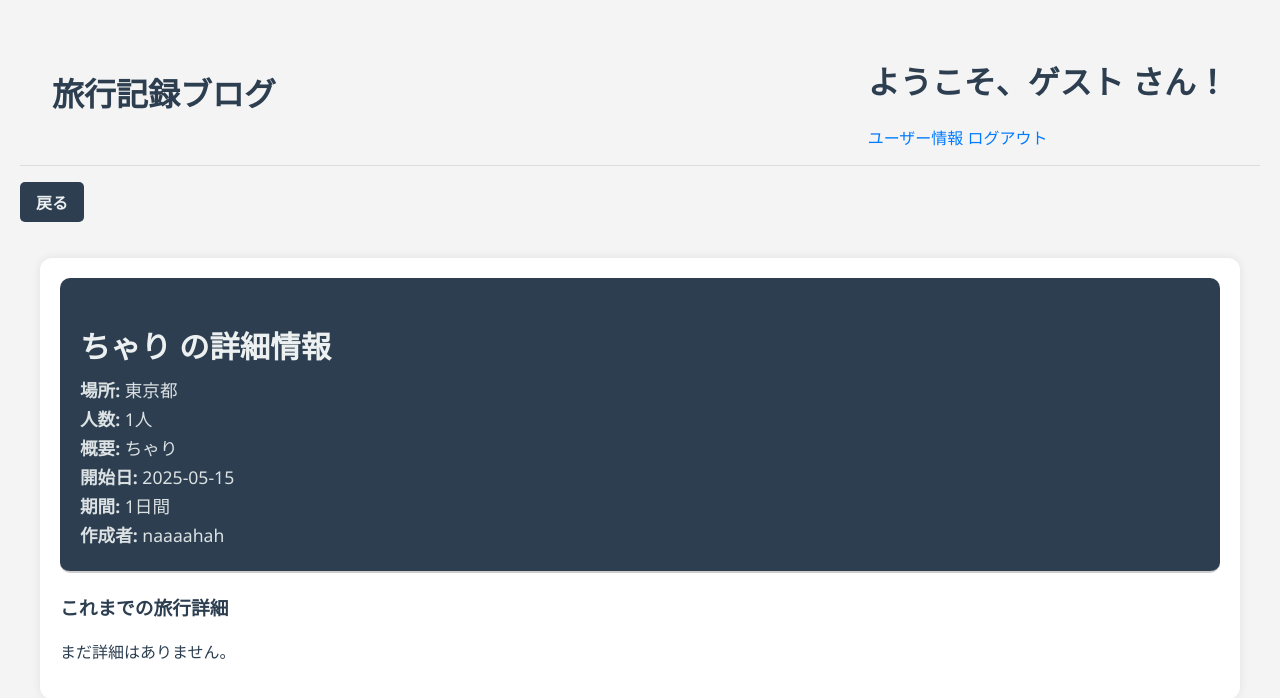
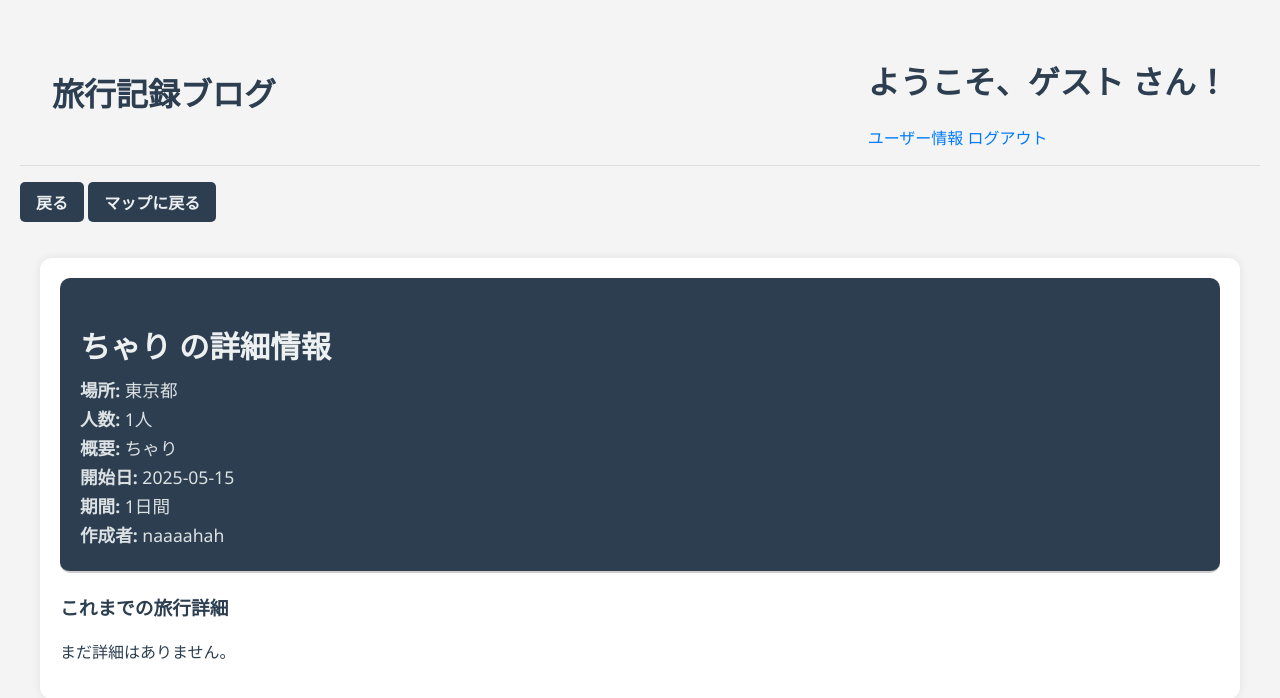
Before and after one commit to Aby-1202/travel_blog, a Flask app: page /travel/1 in a window 1280 px wide. Shown: the top 698 px of the page. Run offline with Flask 3, Linux system fonts and the light colour scheme; data comes from the database, SQL or seed files in the repository.

Commit message:
地図ページにモデルようにする

```diff
--- a/templates/detail.html
+++ b/templates/detail.html
@@ -15,7 +15,7 @@
       </div>
   </div>
     <a href="{{ url_for('home.home') }}" class="my-travel-back-link">戻る</a>
-
+    <a href="{{ url_for('locations.locations') }}" class="my-travel-back-link">マップに戻る</a>
 
     <div class="container">
       <div class="left-panel">
```
